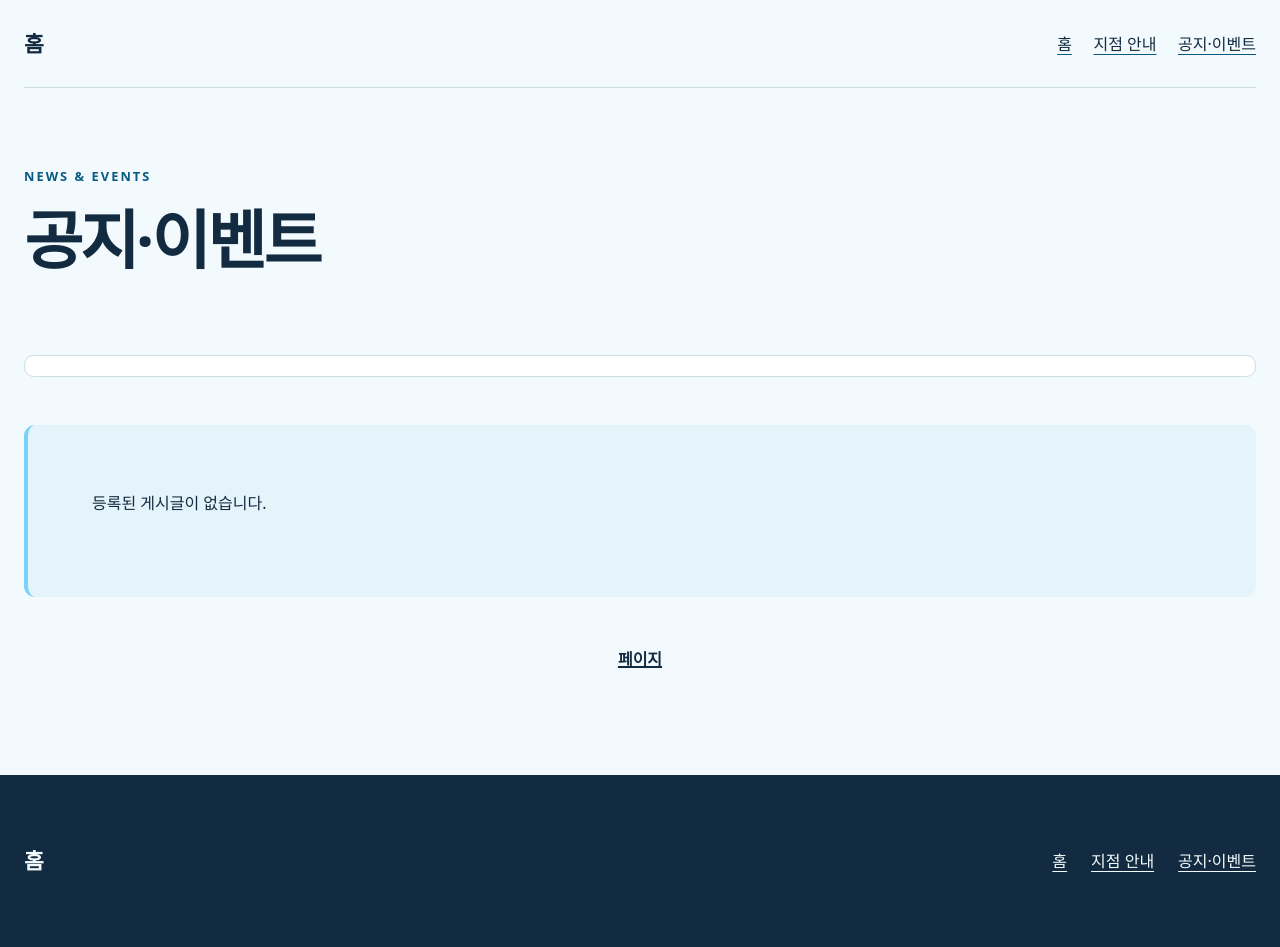
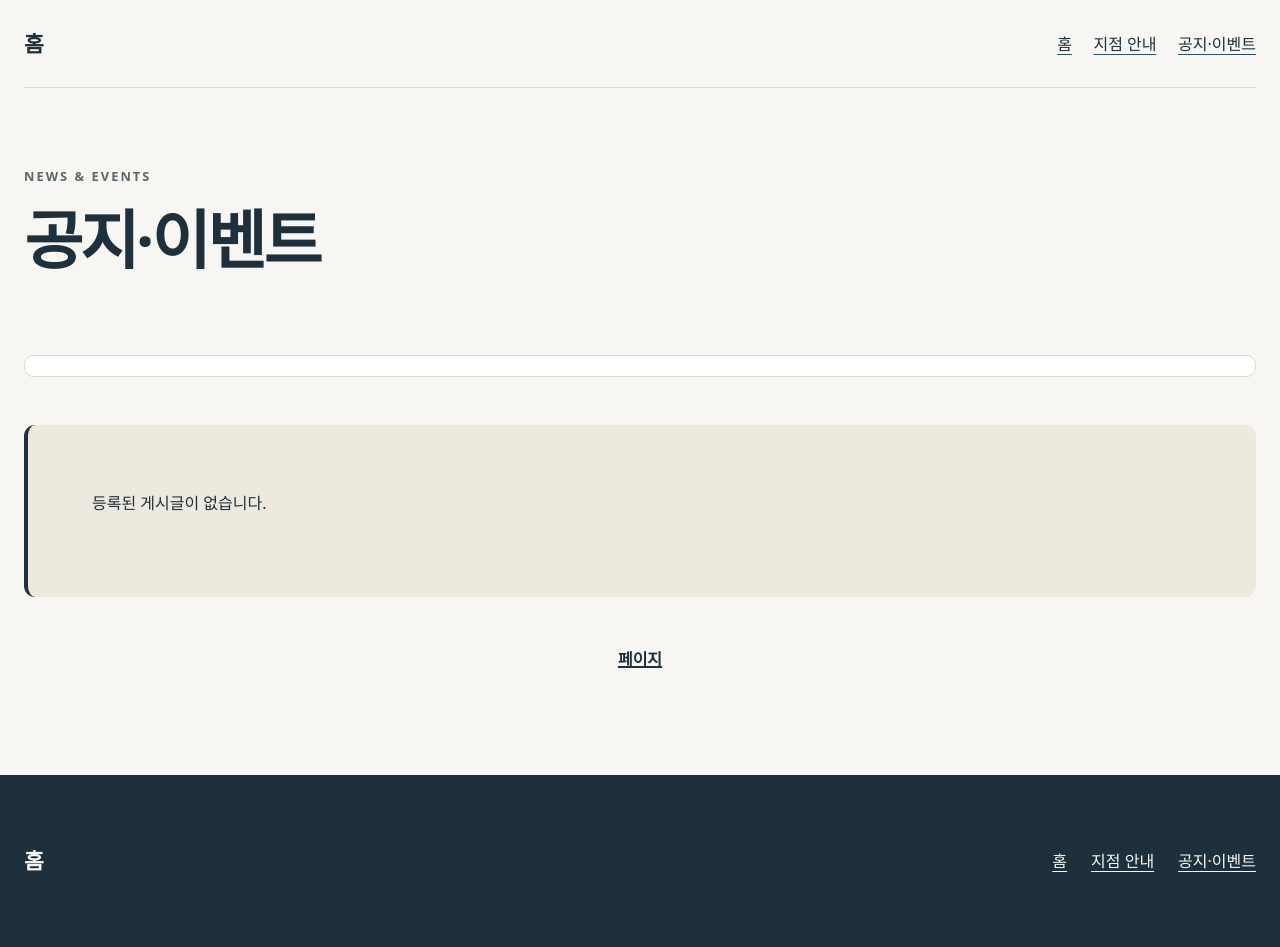
Before and after one commit to sang4196/y3gym, a Django app: template app/templates/content/posts.html in a window 1280 px wide. Run offline with Django 4.2, Linux system fonts and the light colour scheme; the template is opened without the code that fills it, so the values that code supplies are empty; parts of the project's set-up code (start-up, migrations or seed data) failed here and were passed over.

Commit message:
Balance site colors and record paused follow-up policy

```diff
--- a/app/assets/site.css
+++ b/app/assets/site.css
@@ -1,16 +1,17 @@
 :root {
   color-scheme: light;
   font-family: system-ui, -apple-system, BlinkMacSystemFont, "Segoe UI", sans-serif;
-  color: #132b40;
-  background: #f2fafd;
-  --ink: #132b40;
-  --navy: #132b40;
+  color: #1d303b;
+  background: #f7f6f2;
+  --surface: #fff;
+  --ink: #1d303b;
+  --navy: #1d303b;
   --accent: #78d3f8;
-  --link: #075b83;
-  --muted: #486577;
-  --line: #cbdfe9;
-  --soft: #e5f3fa;
-  --focus: #005987;
+  --link: #285363;
+  --muted: #5c666a;
+  --line: #d9d8d0;
+  --soft: #eee9df;
+  --focus: #165d7a;
 }
 * { box-sizing: border-box; }
 body { margin: 0; line-height: 1.75; overflow-wrap: anywhere; }
@@ -55,18 +59,19 @@ main { min-height: 65vh; padding-bottom: clamp(4rem, 8vw, 8rem); }
 .section-heading { display: flex; align-items: baseline; justify-content: space-between; flex-wrap: wrap; gap: 1rem 2rem; margin-bottom: 2.5rem; }
 .section-heading h2 { margin: 0; }
 .section-heading > a { display: inline-flex; align-items: center; min-height: 2.75rem; font-weight: 700; }
-.section-label { display: block; margin-bottom: .9rem; color: var(--link); font-size: .8rem; font-weight: 800; letter-spacing: .16em; }
+.section-label { display: block; margin-bottom: .9rem; color: var(--muted); font-size: .8rem; font-weight: 800; letter-spacing: .16em; }
 .split { display: grid; grid-template-columns: minmax(0, 1fr) minmax(0, 1fr); align-items: center; gap: clamp(2rem, 5vw, 5rem); }
 .split > *, .card-grid > *, .trainer-cards > *, .site-header > *, .footer-inner > * { min-width: 0; }
 .hero { padding-block: clamp(3.5rem, 7vw, 7rem); }
+.hero-copy .section-label::before { content: ""; display: inline-block; width: 2rem; height: 2px; margin-right: .75rem; vertical-align: middle; background: var(--accent); }
 .hero-copy { max-width: 66rem; margin-inline: auto; text-align: center; }
 .hero-copy h1 { max-width: 22ch; margin-inline: auto; font-size: clamp(2.5rem, 1.55rem + 4vw, 5.4rem); line-height: 1.18; letter-spacing: -.035em; white-space: pre-line; }
 .hero-copy .lead { margin: 1.75rem auto 0; max-width: 44rem; }
 .hero .actions { justify-content: center; margin-top: 2rem; }
-.hero-visual { margin-top: clamp(2.5rem, 5vw, 4.5rem); padding-block: 1rem; border-block: 1px solid var(--line); }
+.hero-visual { margin-top: clamp(2.5rem, 5vw, 4.5rem); padding: clamp(.5rem, 1.2vw, 1rem); border: 1px solid var(--line); border-radius: .6rem; background: var(--surface); }
 .hero-image { width: 100%; aspect-ratio: 16 / 7; max-height: 38rem; object-fit: contain; background: var(--soft); border-radius: .4rem; }
-.hero-empty { min-height: 12rem; margin-top: 3rem; display: flex; flex-wrap: wrap; align-items: center; justify-content: space-between; gap: 1rem 2rem; padding: clamp(1.5rem, 4vw, 3rem); background: #e5f3fa; border-block: 1px solid var(--line); position: relative; isolation: isolate; overflow: hidden; }
-.hero-empty::after { content: ""; position: absolute; right: -3rem; top: -3rem; width: 15rem; aspect-ratio: 1; border: 1px solid #78d3f8; border-radius: 50%; z-index: -1; }
+.hero-empty { min-height: 12rem; margin-top: 3rem; display: flex; flex-wrap: wrap; align-items: center; justify-content: space-between; gap: 1rem 2rem; padding: clamp(1.5rem, 4vw, 3rem); background: #eee9df; border-block: 1px solid var(--line); position: relative; isolation: isolate; overflow: hidden; }
+.hero-empty::after { content: ""; position: absolute; right: -3rem; top: -3rem; width: 15rem; aspect-ratio: 1; border: 1px solid #c4c0b6; border-radius: 50%; z-index: -1; }
 .hero-empty .empty-brand { font-size: clamp(1.5rem, 1.2rem + 1.5vw, 2.75rem); line-height: 1.3; font-weight: 750; max-width: 100%; margin: 0; }
 .hero-empty > :last-child { margin: 0; }
 .feature-image { width: 100%; aspect-ratio: 4 / 3; max-height: 38rem; object-fit: contain; background: var(--soft); }
@@ -131,20 +136,22 @@ main { min-height: 65vh; padding-bottom: clamp(4rem, 8vw, 8rem); }
 .post-body img { margin-block: 2rem; }
 .post-body ul, .post-body ol { padding-left: 1.5rem; }
 .back-link { max-width: 52rem; margin: 3rem auto 0; border-top: 1px solid var(--line); padding-top: 1.5rem; }
-.state-panel { margin-block: 3rem; padding: clamp(1.5rem, 5vw, 4rem); background: var(--soft); border-left: .3rem solid var(--accent); border-radius: .7rem; }
+.state-panel { margin-block: 3rem; padding: clamp(1.5rem, 5vw, 4rem); background: var(--soft); border-left: .3rem solid var(--navy); border-radius: .7rem; }
 .state-panel h1 { font-size: clamp(1.75rem, 1.4rem + 1.2vw, 2.5rem); }
 .eyebrow { color: var(--link); font-weight: 750; }
-.preview-notice { padding: 1.2rem; margin-top: 2rem; border: 2px solid var(--link); background: #d8f1fc; color: var(--ink); }
-.site-footer { background: var(--navy); color: #f2fafd; --focus: #78d3f8; }
+.preview-notice { padding: 1.2rem; margin-top: 2rem; border: 2px solid #667578; background: var(--soft); color: var(--ink); }
+.site-footer { background: var(--navy); color: #f7f6f2; --focus: #78d3f8; }
 .footer-inner { display: flex; flex-wrap: wrap; align-items: center; justify-content: space-between; gap: 2rem 3rem; padding-block: clamp(3rem, 5vw, 5rem); }
-.site-footer a { color: #f2fafd; }
+.site-footer a { color: #f7f6f2; }
 .site-footer .contact-cta { color: #78d3f8; font-weight: 750; }
-.home-popup { max-width: 36rem; max-height: min(32rem,65svh); overflow: auto; margin: 0 0 3rem; padding: 1.75rem; border: 2px solid var(--link); border-radius: .8rem; background: #fff; }
+.home-popup { max-width: 36rem; max-height: min(32rem,65svh); overflow: auto; margin: 0 0 3rem; padding: 1.75rem; border: 1px solid #667578; border-radius: .6rem; background: #fff; box-shadow: 0 .75rem 2rem #1d303b12; }
 .home-popup[hidden] { display: none; }
 .home-popup h2 { font-size: 1.65rem; }
 .home-popup p { white-space: pre-line; }
 .home-popup img { max-height: 12rem; width: auto; object-fit: contain; }
-.home-popup button, .home-popup a { display: inline-flex; align-items: center; margin: .5rem .5rem 0 0; min-height: 2.75rem; padding: .55rem .8rem; border: 1px solid #236987; border-radius: .4rem; background: #fff; color: var(--ink); }
+.home-popup button, .home-popup a { display: inline-flex; align-items: center; margin: .5rem .5rem 0 0; min-height: 2.75rem; padding: .55rem .8rem; border: 1px solid #667578; border-radius: .4rem; background: #fff; color: var(--ink); }
+.home-popup button:hover, .home-popup a:hover { background: var(--soft); }
+.home-popup button:active, .home-popup a:active { background: #ddd8ce; }
 /* Provider UI keeps its own logo, copyright and controls. */
 .branch-map { height: 20rem; margin-block: 1rem; }
 @media (max-width: 60rem) {
```
Also changed, not shown: other parts of app/assets/site.css (+14 -11 lines), AGENTS.md (+1 -1 lines), docs/screens.md (+4 -0 lines), docs/verification/dev-06-d.md (added, +26 -0 lines), tasks/current.md (+4 -0 lines), tasks/roadmap.md (+5 -9 lines), README.md.
